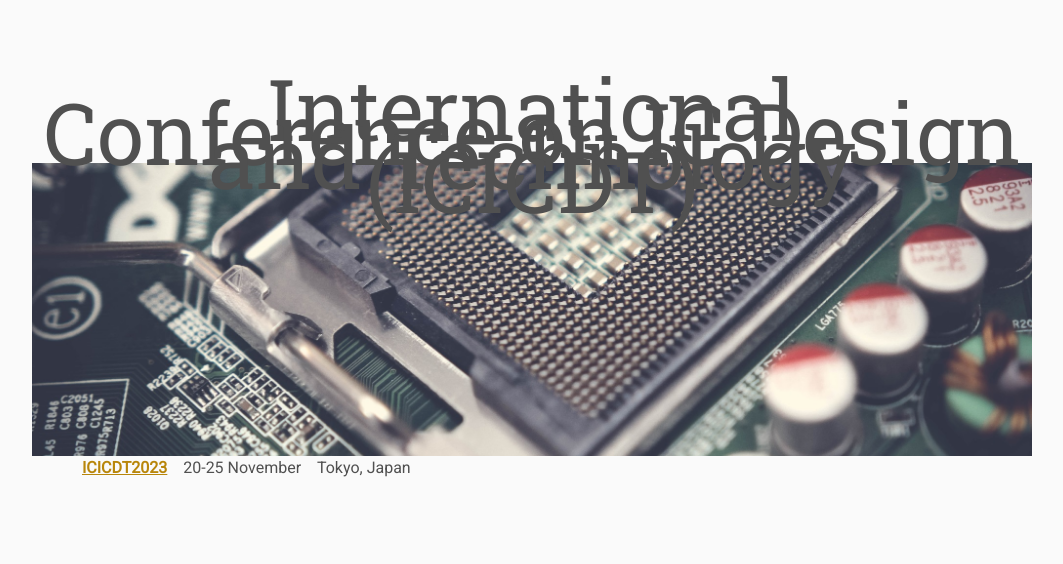
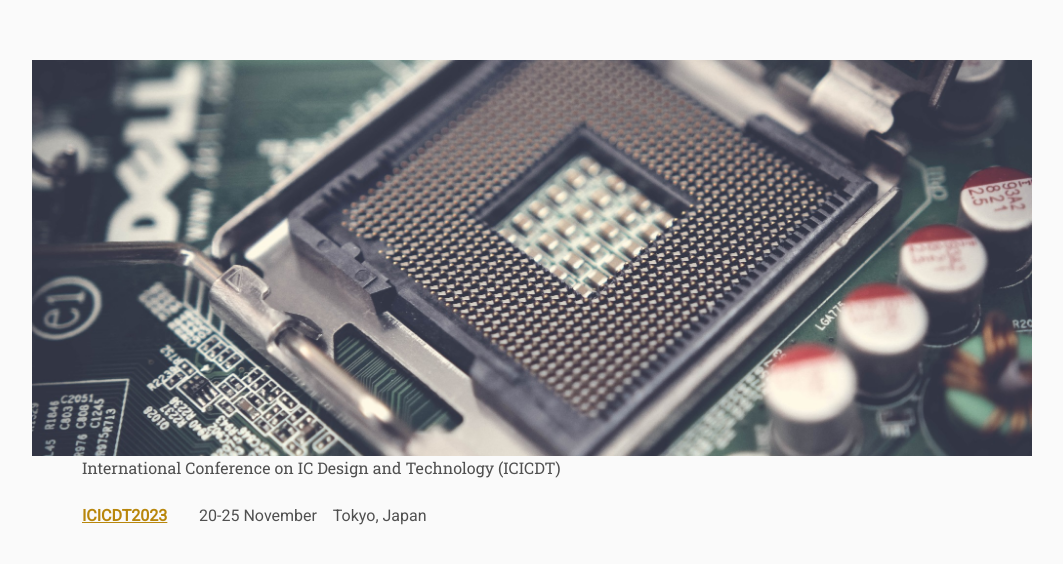
Before and after one commit to ICICDT/ICICDT.github.io, a plain HTML site: page index.html in a window 1280 px wide. Shown: the whole page, without its empty margins (108-1171 px from the left). Drawn offline with Linux system fonts and the light colour scheme.

Commit message:
Update index.html

```diff
--- a/index.html
+++ b/index.html
@@ -23,10 +23,8 @@
 <body>
     <div class="banner">
         <img src="assets/banner.jpg" class="img">
-        <div class="top-left">
-            International Conference on IC Design and Technology (ICICDT)
-        </div>
+        <p>International Conference on IC Design and Technology (ICICDT)</p>
     </div>
-    <p><a href="2023"><b>ICICDT2023</b></a>&nbsp;&nbsp;&nbsp;&nbsp;20-25 November&nbsp;&nbsp;&nbsp;&nbsp;Tokyo, Japan</p>
+    <p><a href="2023"><b>ICICDT2023</b></a>&nbsp;&nbsp;&nbsp;&nbsp;&nbsp;&nbsp;&nbsp;&nbsp;20-25 November&nbsp;&nbsp;&nbsp;&nbsp;Tokyo, Japan</p>
 </body>
 </html>
```
